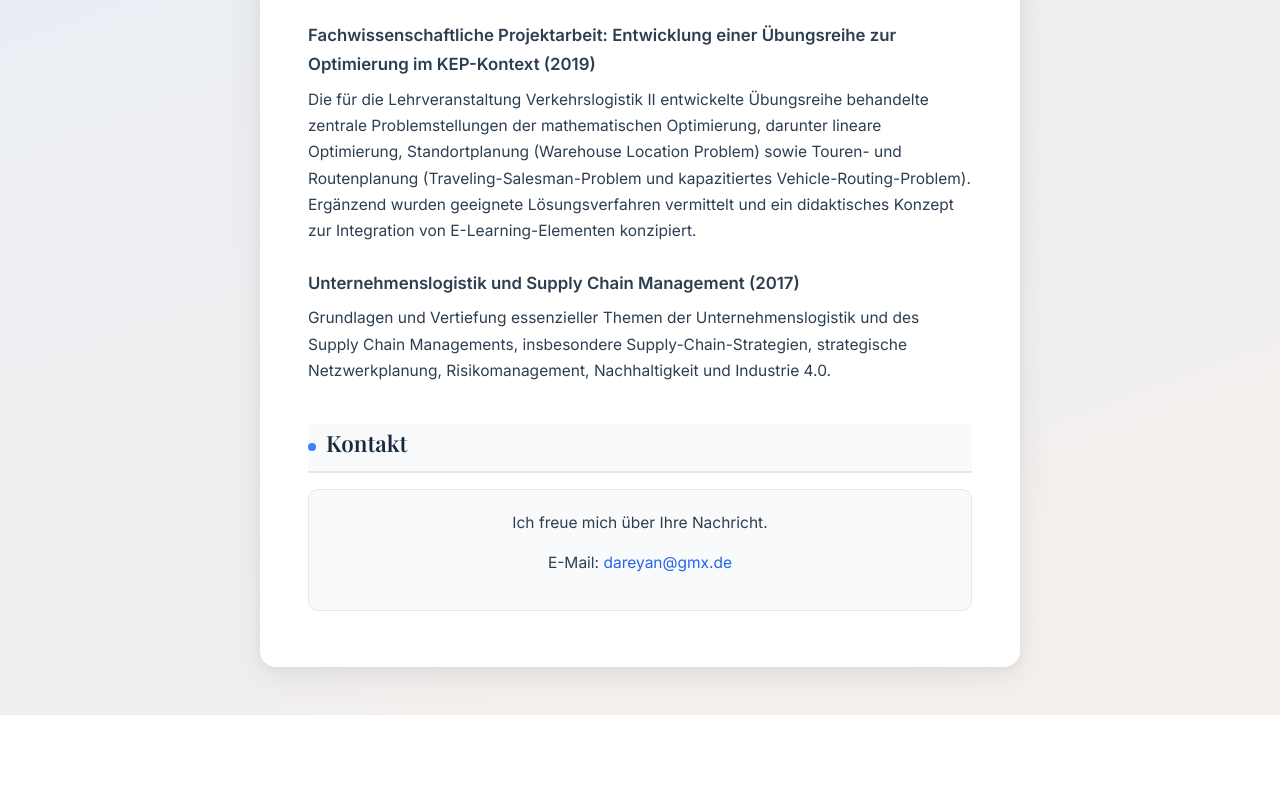
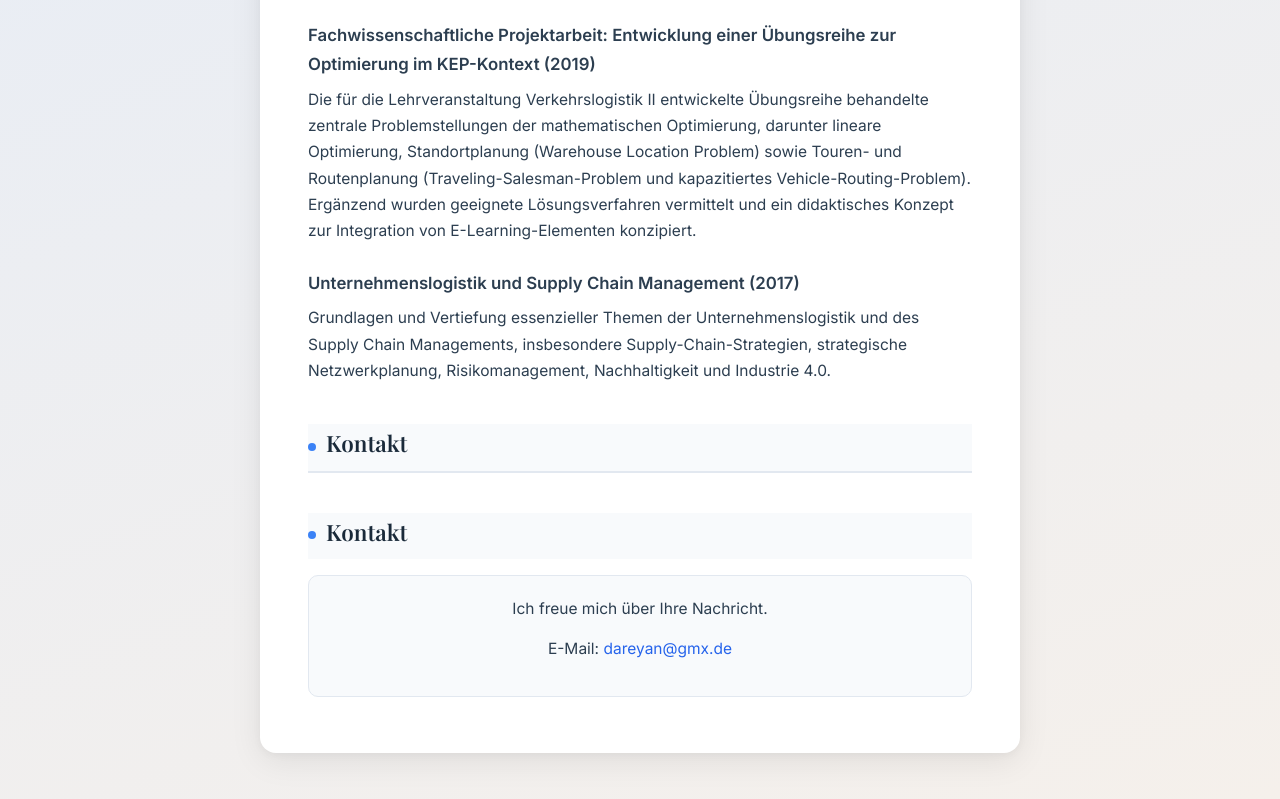
Before and after one commit to Jul-Chimi/Jul-Chimi.github.io, a plain HTML site: page index.html in a window 1280 px wide. Shown: the part 1600-2399 px from the top of the page. Before the commit the page ends 2315 px from the top, so only its background shows below. Drawn offline with nearby package versions, Linux system fonts and the light colour scheme.

Commit message:
Add no-bottom-border class to contact header
Added a class to the contact header to remove the bottom border.

```diff
--- a/index.html
+++ b/index.html
@@ -44,7 +44,7 @@
       text-align: center;
       margin-bottom: 40px;
       padding-bottom: 32px;
-      /*border-bottom: 3px solid #e2e8f0;*/
+      /*border-bottom: 3px solid #e2e8f0;*/  /* Bottom Linie in Header pausieren*/
     }
 
     .header h1 {
@@ -89,6 +89,9 @@
       margin-right: 10px;
       vertical-align: middle;
     }
+    h2.no-bottom-border {
+      border-bottom: none;
+}
 
     /* ====== PROJEKT-UNTERÜBERSCHRIFTEN ====== */
     h3 {
@@ -228,6 +231,7 @@
 
     <!-- ====== KONTAKT ====== -->
     <h2>Kontakt</h2>
+    <h2 class="no-bottom-border">Kontakt</h2> <!-- Die Klasse für keine Linie unten -->
     <div class="contact-box">
       <p>Ich freue mich über Ihre Nachricht.</p>
       <p>E-Mail: <a href="mailto:dareyan@gmx.de">dareyan@gmx.de</a></p>
```
